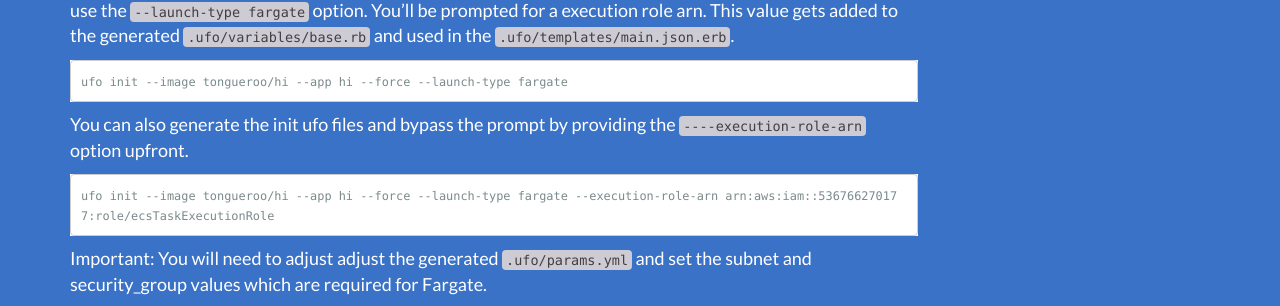
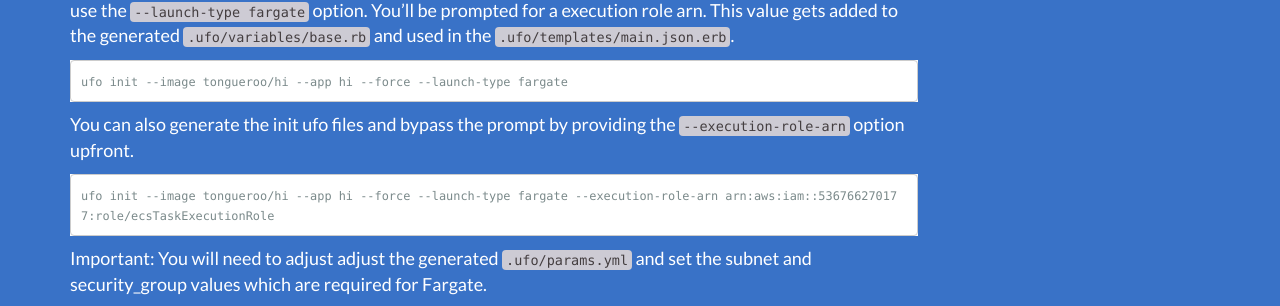
Before and after one commit to boltops-tools/ufo, a Jekyll site: the page built from docs/_reference/ufo-init.md, in a window 1280 px wide and 900 px high, scrolled down 1605 px. Shown: the part 142-448 px from the top of the window. Built offline with Jekyll 4.4.1, drawn with Linux system fonts in a browser that asks for light colours.

Commit message:
fix typo in docs

```diff
--- a/docs/_reference/ufo-init.md
+++ b/docs/_reference/ufo-init.md
@@ -71,7 +71,7 @@ For ECS Fargate, the ECS task definition structure is a bit different.  To initi
 
     ufo init --image tongueroo/hi --app hi --force --launch-type fargate
 
-You can also generate the init ufo files and bypass the prompt by providing the `----execution-role-arn` option upfront.
+You can also generate the init ufo files and bypass the prompt by providing the `--execution-role-arn` option upfront.
 
     ufo init --image tongueroo/hi --app hi --force --launch-type fargate --execution-role-arn arn:aws:iam::536766270177:role/ecsTaskExecutionRole
 
```
Also changed, not shown: lib/ufo/help/init.md (+1 -1 lines).
